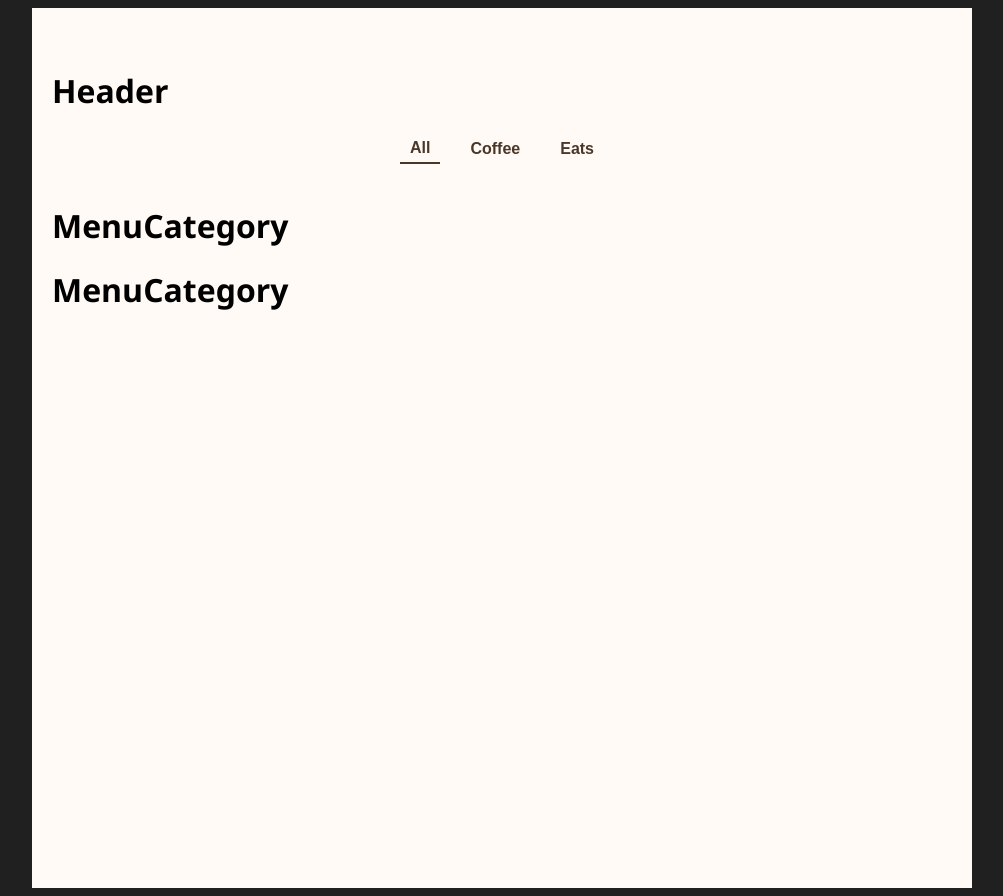
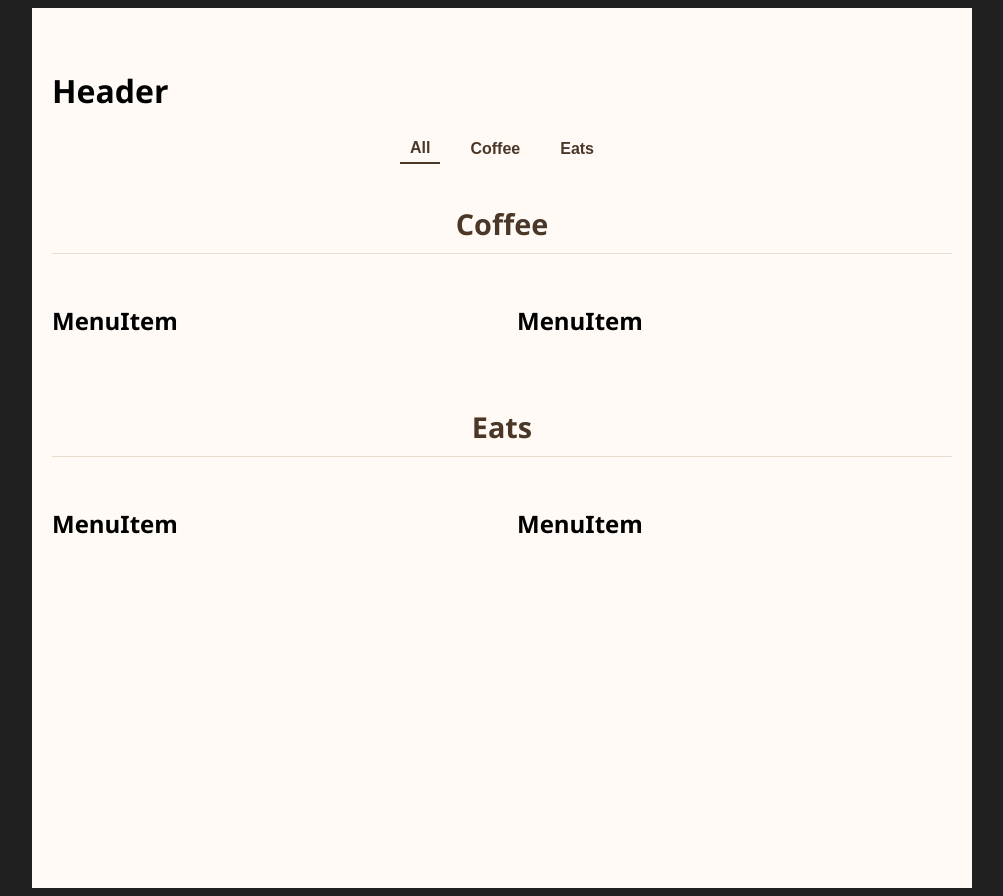
Before and after one commit to ASuarez18/cafe-website, a React (Vite) app: page / in a window 1280 px wide. Shown: the whole page, without its empty margins (138-1141 px from the left). Built offline with nearby package versions, Linux system fonts and the light colour scheme.

Commit message:
1st commit

```diff
--- a/src/components/MenuCategory.jsx
+++ b/src/components/MenuCategory.jsx
@@ -3,7 +3,14 @@ import MenuItem from './MenuItem';
 
 // Joy
 const MenuCategory = ({ category, items }) => (
-  <h1>MenuCategory</h1>
+  <section className="category-section">
+  <h2 className="category-title">{category}</h2>
+  <div className="menu-grid">
+    {items.map((item, index) => (
+      <MenuItem key={index} {...item} />
+    ))}
+  </div>
+</section>
 );
 
 export default MenuCategory
```
